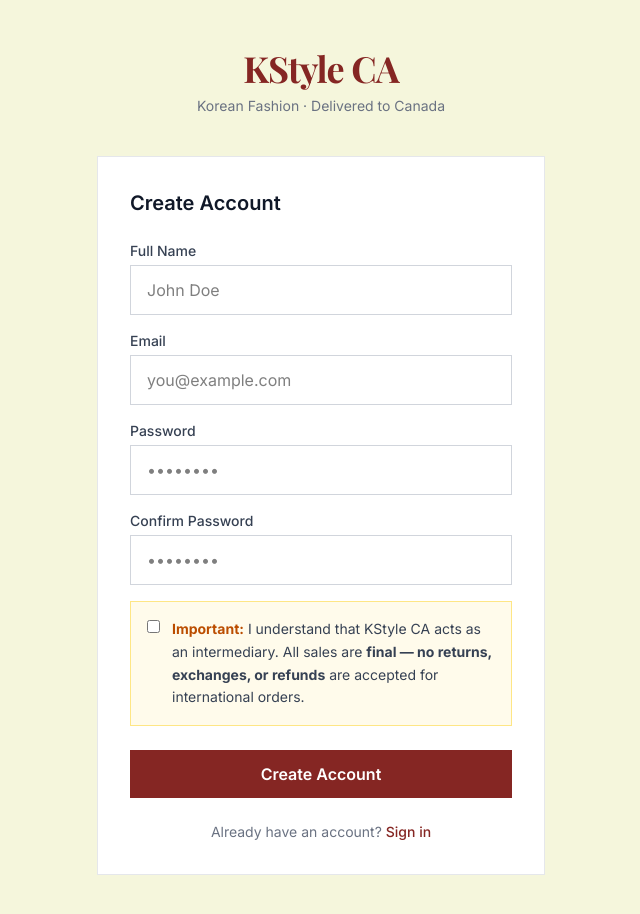
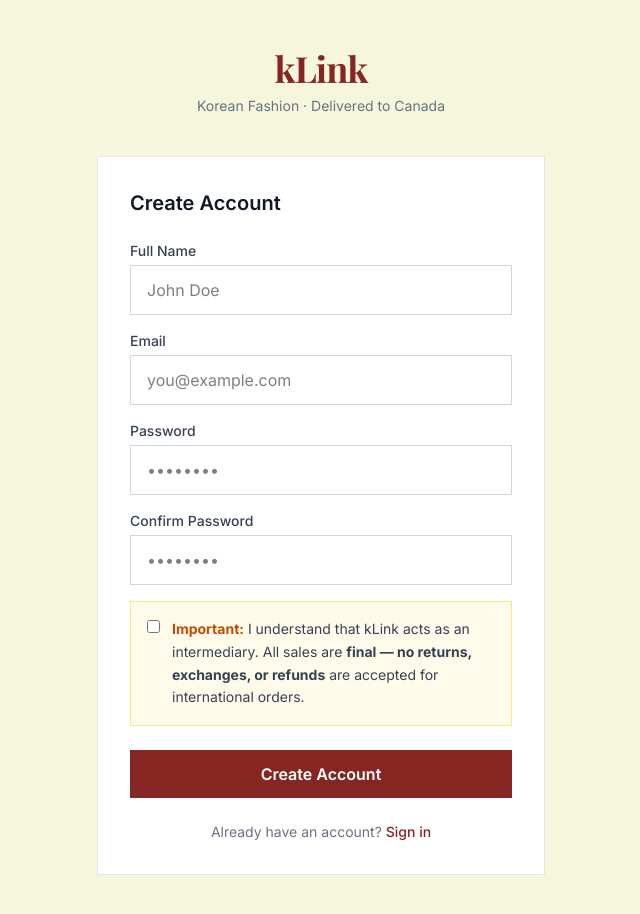
Before and after one commit to 1999ssu/klink, a Next.js app: page /auth/signup in a window 1280 px wide. Shown: the top 914 px of the page, without its empty margins (319-959 px from the left). Built offline with nearby package versions, Linux system fonts and the light colour scheme; no server answers; a web font is replaced by a local one.

Commit message:
edit: change text

```diff
--- a/src/app/auth/login/page.tsx
+++ b/src/app/auth/login/page.tsx
@@ -61,7 +61,7 @@
         <div className="text-center mb-10">
           <Link href="/">
             <h1 className="font-display text-4xl font-bold text-primary tracking-tight">
-              KStyle CA
+              kLink
             </h1>
           </Link>
           <p className="mt-2 text-gray-500 text-sm">
--- a/src/app/auth/signup/page.tsx
+++ b/src/app/auth/signup/page.tsx
@@ -42,7 +42,7 @@
     setIsLoading(true);
     try {
       await signUp(data.email, data.password, data.name);
-      toast.success("Account created! Welcome to KStyle CA.");
+      toast.success("Account created! Welcome to kLink.");
       router.push("/");
     } catch (err: unknown) {
       if (
@@ -65,7 +65,7 @@
         <div className="text-center mb-10">
           <Link href="/">
             <h1 className="font-display text-4xl font-bold text-primary tracking-tight">
-              KStyle CA
+              kLink
             </h1>
           </Link>
           <p className="mt-2 text-gray-500 text-sm">
@@ -166,9 +166,9 @@
                 />
                 <span className="text-sm text-gray-700 leading-relaxed">
                   <strong className="text-amber-700">Important:</strong> I
-                  understand that KStyle CA acts as an intermediary. All sales
-                  are <strong>final — no returns, exchanges, or refunds</strong>{" "}
-                  are accepted for international orders.
+                  understand that kLink acts as an intermediary. All sales are{" "}
+                  <strong>final — no returns, exchanges, or refunds</strong> are
+                  accepted for international orders.
                 </span>
               </label>
               {errors.agreePolicy && (
--- a/src/app/layout.tsx
+++ b/src/app/layout.tsx
@@ -12,7 +12,7 @@
 });
 
 export const metadata: Metadata = {
-  title: "KStyle CA — Korean Fashion for Canada",
+  title: "kLink — Korean Fashion for Canada",
   description:
     "Shop the latest Korean fashion from Musinsa, delivered to Canada.",
 };
@@ -23,7 +23,7 @@
   children: React.ReactNode;
 }) {
   return (
-    <html lang="en">
+    <html lang="en" suppressHydrationWarning>
       <body
         className={`${inter.variable} ${playfair.variable} bg-cream font-sans`}
       >
--- a/src/components/admin/layout/AdminSidebar.tsx
+++ b/src/components/admin/layout/AdminSidebar.tsx
@@ -40,7 +40,7 @@
       <div className="px-6 py-5 border-b border-gray-200">
         <Link href="/admin/dashboard">
           <span className="font-display text-xl font-bold text-primary">
-            KStyle CA
+            kLink
           </span>
           <span className="block text-xs text-gray-400 mt-0.5">Admin</span>
         </Link>
--- a/src/components/customer/layout/Footer.tsx
+++ b/src/components/customer/layout/Footer.tsx
@@ -9,7 +9,7 @@
           {/* 브랜드 */}
           <div>
             <h3 className="font-display text-xl font-bold text-primary mb-3">
-              KStyle CA
+              kLink
             </h3>
             <p className="text-sm text-gray-500 leading-relaxed">
               Bringing the latest Korean fashion from Musinsa directly to
@@ -75,7 +75,7 @@
                         justify-between items-center gap-3"
         >
           <p className="text-xs text-gray-400">
-            © {new Date().getFullYear()} KStyle CA. All rights reserved.
+            © {new Date().getFullYear()} kLink. All rights reserved.
           </p>
           <p className="text-xs text-gray-400 text-center">
             ⚠️ No returns, exchanges, or refunds on international orders.
--- a/src/components/customer/layout/Header.tsx
+++ b/src/components/customer/layout/Header.tsx
@@ -88,7 +88,7 @@
             href="/"
             className="font-display text-2xl font-bold text-primary tracking-tight flex-shrink-0"
           >
-            KStyle CA
+            kLink
           </Link>
 
           {/* 데스크탑 카테고리 네비게이션 */}
```
